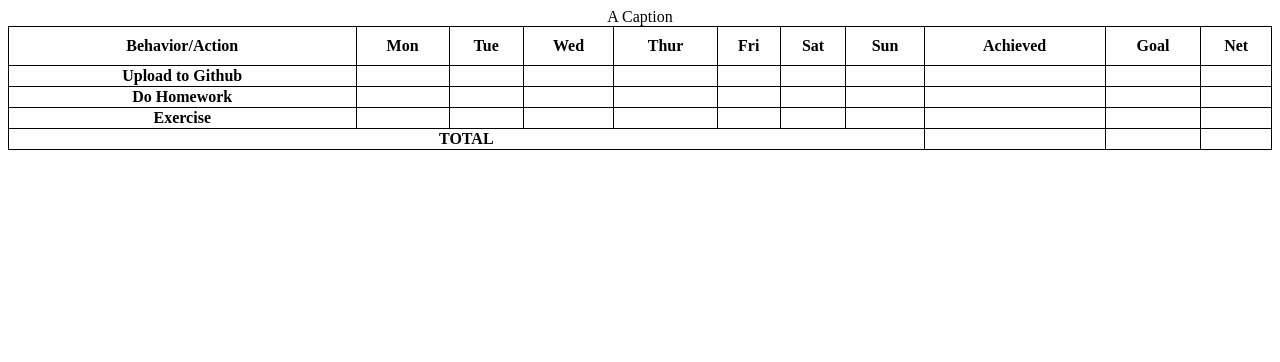
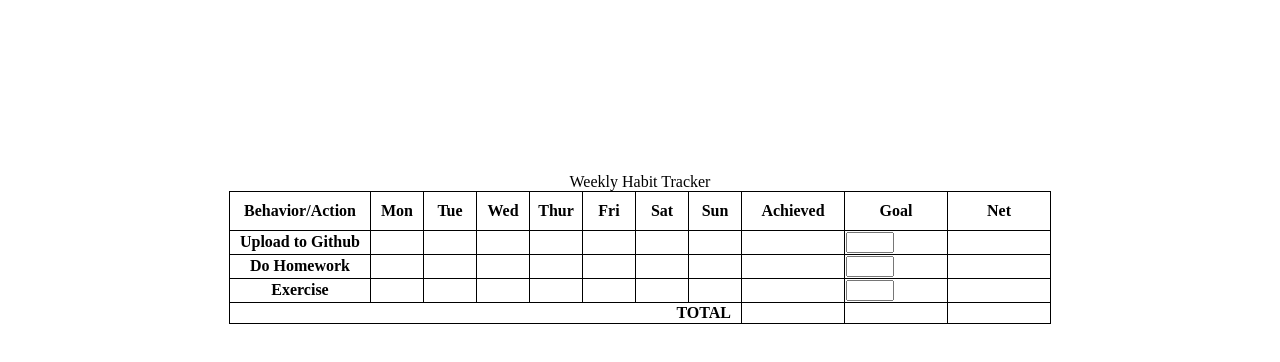
Before and after one commit to chris-azuaje/Habit-Detective, a plain HTML site: page index.html in a window 1280 px wide. Drawn offline with Linux system fonts and the light colour scheme.

Commit message:
Making changes

```diff
--- a/index.html
+++ b/index.html
@@ -9,7 +9,7 @@
   <body>
     <table>
       <caption>
-        A Caption
+        Weekly Habit Tracker
       </caption>
       <thead>
         <tr>
@@ -28,48 +28,48 @@
       </thead>
       <tbody>
         <tr>
-          <th>Upload to Github</th>
-          <td></td>
-          <td></td>
-          <td></td>
-          <td></td>
-          <td></td>
-          <td></td>
-          <td></td>
-          <td></td>
-          <td></td>
-          <td></td>
+          <th class="action">Upload to Github</th>
+          <td class="completionCell row-1"></td>
+          <td class="completionCell row-1"></td>
+          <td class="completionCell row-1"></td>
+          <td class="completionCell row-1"></td>
+          <td class="completionCell row-1"></td>
+          <td class="completionCell row-1"></td>
+          <td class="completionCell row-1"></td>
+          <td class="achievedCell row-1"></td>
+          <td class="goal row-1"><input type="number" min="0" max="7" /></td>
+          <td class="net row-1"></td>
         </tr>
         <tr>
-          <th>Do Homework</th>
-          <td></td>
-          <td></td>
-          <td></td>
-          <td></td>
-          <td></td>
-          <td></td>
-          <td></td>
-          <td></td>
-          <td></td>
-          <td></td>
+          <th class="action">Do Homework</th>
+          <td class="completionCell"></td>
+          <td class="completionCell"></td>
+          <td class="completionCell"></td>
+          <td class="completionCell"></td>
+          <td class="completionCell"></td>
+          <td class="completionCell"></td>
+          <td class="completionCell"></td>
+          <td class="achievedCell"></td>
+          <td class="goal"><input type="number" min="0" max="7" /></td>
+          <td class="net"></td>
         </tr>
         <tr>
-          <th>Exercise</th>
-          <td></td>
-          <td></td>
-          <td></td>
-          <td></td>
-          <td></td>
-          <td></td>
-          <td></td>
-          <td></td>
-          <td></td>
-          <td></td>
+          <th class="action">Exercise</th>
+          <td class="completionCell"></td>
+          <td class="completionCell"></td>
+          <td class="completionCell"></td>
+          <td class="completionCell"></td>
+          <td class="completionCell"></td>
+          <td class="completionCell"></td>
+          <td class="completionCell"></td>
+          <td class="achievedCell"></td>
+          <td class="goal"><input type="number" min="0" max="7" /></td>
+          <td class="net"></td>
         </tr>
       </tbody>
       <tfoot>
         <tr>
-          <th colspan="8">TOTAL</th>
+          <th id="total" colspan="8">TOTAL</th>
           <td></td>
           <td></td>
           <td></td>
@@ -77,4 +77,5 @@
       </tfoot>
     </table>
   </body>
+  <script src="script.js"></script>
 </html>
--- a/script.js
+++ b/script.js
@@ -0,0 +1,12 @@
+let completionCell = document.querySelectorAll('.completionCell');
+let achievedCell = document.querySelectorAll('.achievedCell');
+
+completionCell.forEach((e) =>
+  e.addEventListener('click', function () {
+    if (e.textContent === 'X') {
+      e.textContent = '';
+    } else {
+      e.textContent = 'X';
+    }
+  })
+);
--- a/styles.css
+++ b/styles.css
@@ -1,5 +1,11 @@
+body {
+  height: 60vh;
+  display: flex;
+  align-items: center;
+  justify-content: center;
+}
+
 table {
-  width: 100%;
   border: 1px solid black;
   border-collapse: collapse;
 }
@@ -12,3 +18,29 @@ th,
 td {
   border: 1px solid black;
 }
+
+.action {
+  padding: 0 10px;
+}
+
+.completionCell {
+  text-align: center;
+  width: 50px;
+}
+
+.achievedCell {
+  width: 100px;
+}
+
+.goal {
+  width: 100px;
+}
+
+.net {
+  width: 100px;
+}
+
+#total {
+  padding-right: 10px;
+  text-align: right;
+}
```
